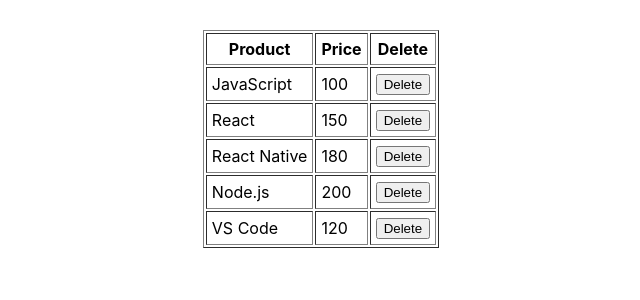
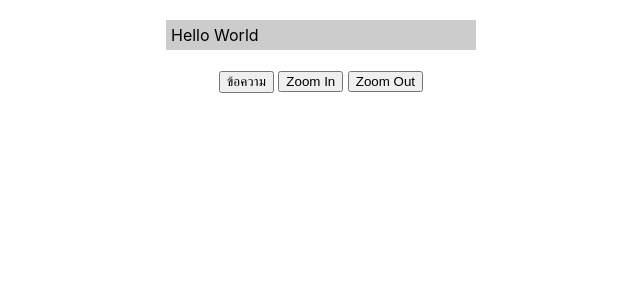
Before and after one commit to Chanonwc/app1, a React (Create React App) app: page / in a window 1280 px wide. Shown: the top 300 px of the page, without its empty margins (319-959 px from the left). Built offline with nearby package versions, Linux system fonts and the light colour scheme.

Commit message:
create state-func.js

```diff
--- a/src/App.js
+++ b/src/App.js
@@ -1,10 +1,10 @@
 import React from 'react';
-import RefsArray from './refs-array'
+import MessageBox from './state-func';
 
 
 function App() {
 
-  return <RefsArray/>
+  return <MessageBox/>
 
 }
 export default App;
--- /dev/null
+++ b/src/state-func.js
@@ -0,0 +1,35 @@
+import React, {useState} from 'react'
+
+export default function MessageBox() {
+    let [text, setText] = useState('Hello World')
+    let [size, setSize] = React.useState(16)
+
+    const onClickSetText = () => {
+        let t = prompt('กำหนดข้อความ')
+        if (t) {
+            setText(t)
+        }
+    }
+
+    const onClickZoomIn = () => {
+        let newSize = size + 1
+        setSize(newSize)
+    }
+    let msgboxstyle = {
+        display: 'inline-block',
+        width: 300,
+        fontSize: size,
+        backgroundColor: '#ccc',
+        padding:5,
+        textAlign: 'left'
+    }
+
+    return (
+        <div style={{textAlign: 'center' ,marginTop:20}}>
+        <div style={msgboxstyle}>{text}</div><br/><br/>
+        <button onClick={onClickSetText}>ข้อความ</button>&nbsp;
+        <button onClick={onClickZoomIn}>Zoom In</button>&nbsp;
+        <button onClick={() => setSize(size - 1)}>Zoom Out</button>
+        </div>
+    )
+}
```
